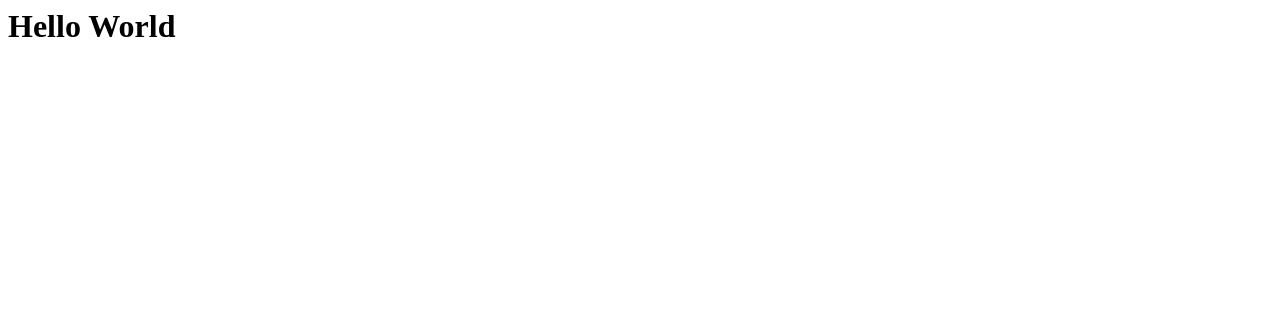
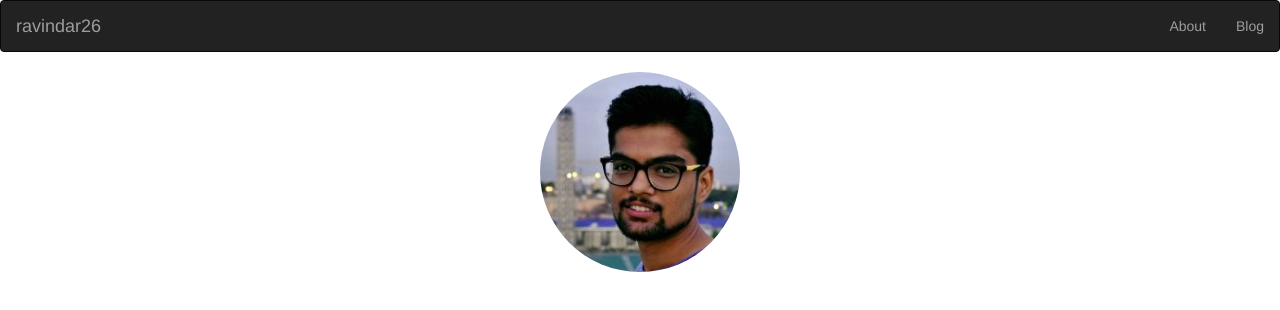
Before and after one commit to ravindar26/ravindar26.github.io, a plain HTML site: page index.html in a window 1280 px wide. Drawn offline with nearby package versions, Linux system fonts and the light colour scheme.

Commit message:
navbar and profile pic added

```diff
--- a/index.html
+++ b/index.html
@@ -1 +1,31 @@
-<h1>Hello World</h1>
+<!DOCTYPE html>
+<html lang="en">
+<head>
+  <title>Ravindar26</title>
+  <meta charset="utf-8">
+  <meta name="viewport" content="width=device-width, initial-scale=1">
+  <link rel="stylesheet" href="https://maxcdn.bootstrapcdn.com/bootstrap/3.3.7/css/bootstrap.min.css">
+  <script src="https://ajax.googleapis.com/ajax/libs/jquery/3.1.1/jquery.min.js"></script>
+  <script src="https://maxcdn.bootstrapcdn.com/bootstrap/3.3.7/js/bootstrap.min.js"></script>
+</head>
+<body>
+
+<nav class="navbar navbar-inverse">
+  <div class="container-fluid">
+    <div class="navbar-header">
+      <a class="navbar-brand" href="#">ravindar26</a>
+    </div>
+
+    <ul class="nav navbar-nav navbar-right">
+      <li><a href="#">About</a></li>
+      <li><a href="#">Blog</a></li>
+    </ul>
+  </div>
+</nav>
+
+<div class="container-fluid text-center">
+  <img class="img-circle" src="images/ravindar.jpg">
+</div>
+
+</body>
+</html>
--- /dev/null
+++ b/style.css
@@ -0,0 +1,8 @@
+.img-circle {
+
+    border-radius: 50%;
+}
+.container-fluid {
+    padding-top: 70px;
+    padding-bottom: 70px;
+}
```
Also changed, not shown: images/ravindar.jpg (added).
